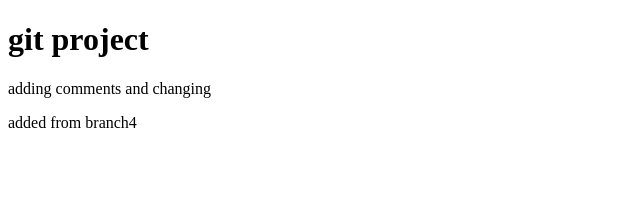
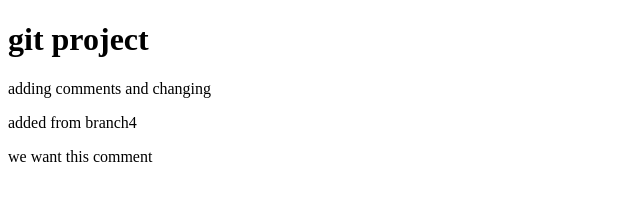
Before and after one commit to AsiaKo/gitproject, a plain HTML site: page index.html in a window 1280 px wide. Shown: the whole page, without its empty margins (0-640 px from the left). Drawn offline with Linux system fonts and the light colour scheme.

Commit message:
this is corrected message

```diff
--- a/index.html
+++ b/index.html
@@ -10,6 +10,7 @@
 	<p>adding comments and changing</p>
 
 	<div><p>added from branch4</p></div>
+	<p>we want this comment</p>
 
 
 </body>
```
